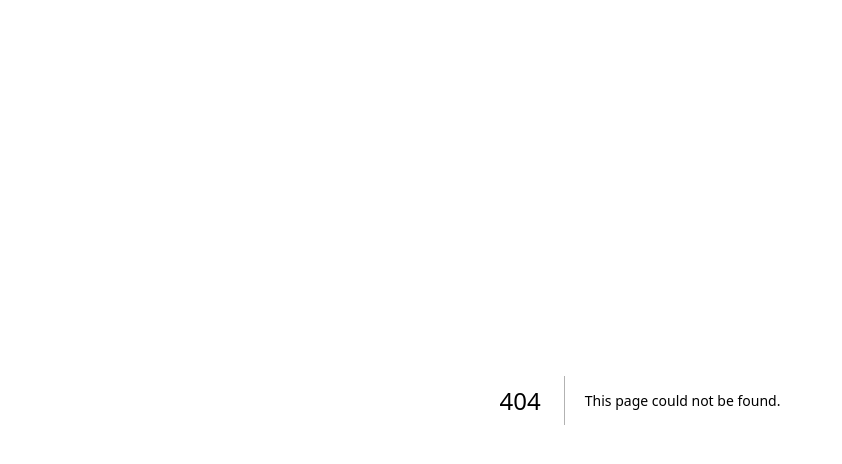
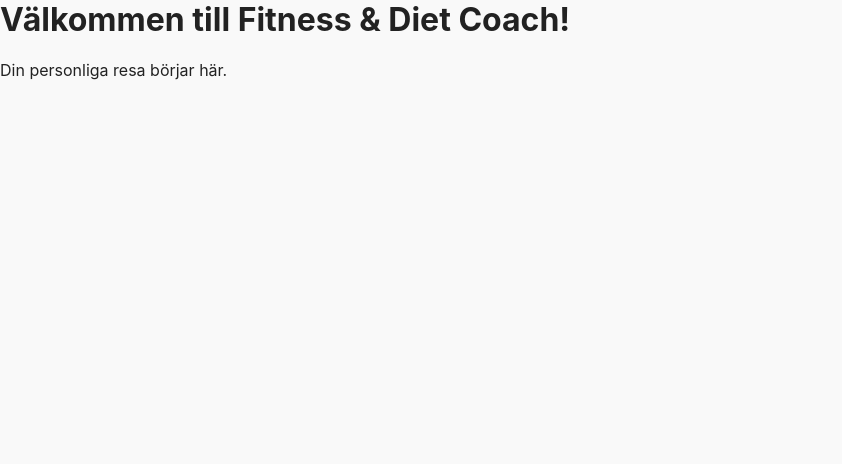
Before and after one commit to georgemounayer/fitness-diet-coach, a Next.js app: page /onboarding in a window 1280 px wide. Before the commit this address had no page. Shown: the top 464 px of the page, without its empty margins (0-842 px from the left). Built offline with nearby package versions, Linux system fonts and the light colour scheme.

Commit message:
fitness-diet-coach-v1.2
fitness-diet-coach-v1.2

```diff
--- /dev/null
+++ b/app/onboarding/page.tsx
@@ -0,0 +1,8 @@
+export default function OnboardingPage() {
+  return (
+    <main>
+      <h1>Välkommen till Fitness & Diet Coach!</h1>
+      <p>Din personliga resa börjar här.</p>
+    </main>
+  );
+}
--- /dev/null
+++ b/globals.css
@@ -0,0 +1,15 @@
+body {
+  margin: 0;
+  font-family: -apple-system, BlinkMacSystemFont, Segoe UI, Roboto, Oxygen,
+    Ubuntu, Cantarell, Fira Sans, Droid Sans, Helvetica Neue, sans-serif;
+  background-color: #f9f9f9;
+  color: #222;
+}
+
+h1 {
+  margin-top: 0;
+}
+
+input, select, button {
+  font-size: 1rem;
+}
--- /dev/null
+++ b/next.config.js
@@ -0,0 +1,6 @@
+/** @type {import('next').NextConfig} */
+const nextConfig = {
+  reactStrictMode: true,
+};
+
+module.exports = nextConfig;
```
Also changed, not shown: app/auth/signup.tsx (added, +8 -0 lines), auth/signup.tsx (added, +8 -0 lines), layout.tsx (added, +10 -0 lines), onboarding/page.tsx (added, +8 -0 lines), package.json (+5 -4 lines), tsconfig.json (+5 -3 lines), next-env.d.ts.
